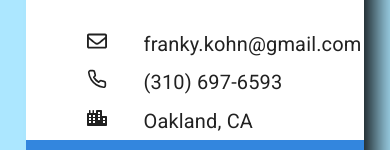
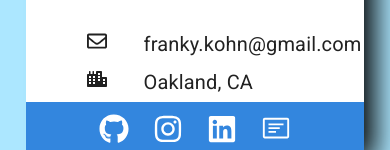
Before and after one commit to frankykohn/fyush-site, a React (Create React App) app: page / in a window 390 px wide. Shown: the part 572-722 px from the top of the page. Built offline with nearby package versions, Linux system fonts and the light colour scheme.

Commit message:
remove phone number

```diff
--- a/src/components/HomePage/HomePage.jsx
+++ b/src/components/HomePage/HomePage.jsx
@@ -200,7 +200,6 @@ export default class HomePage extends Component
     {
       const cardInfo = [
         { icon: <FaRegEnvelope/>, content: 'franky.kohn@gmail.com' },
-        { icon: <FiPhone/>, content: '(310) 697-6593' },
         { icon: <FaCity/>, content: 'Oakland, CA'}
       ];
       cardInfo.forEach((item, index) => {
```
